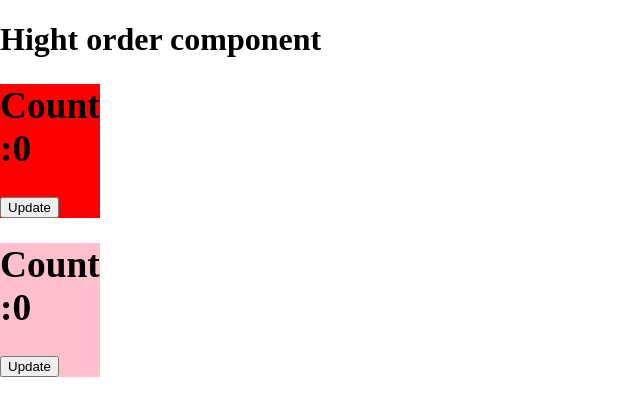
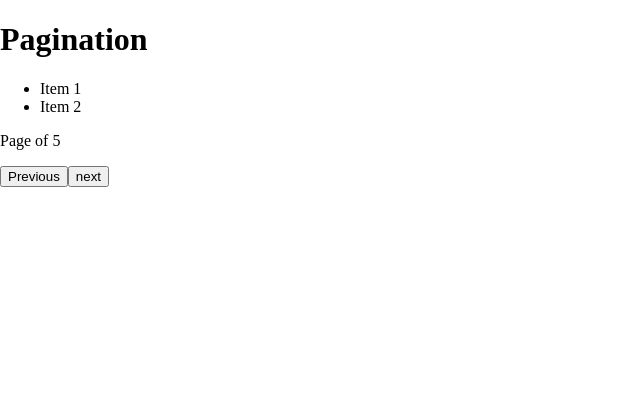
Before and after one commit to Ujala-355/Advance_react, a React (Create React App) app: page / in a window 1280 px wide. Shown: the top 416 px of the page, without its empty margins (0-640 px from the left). Built offline with nearby package versions, Linux system fonts and the light colour scheme.

Commit message:
pagination

```diff
--- a/src/App.js
+++ b/src/App.js
@@ -13,7 +13,8 @@ import React from "react"
 // import UseLocation from "./useLocation"
 // import UseHistory from "./useHistory"
 // import UseNavigate from "./useNavigate";
-import HOC from "./HOC"
+// import HOC from "./HOC"
+import Pagination from "./pagination"
 const App=()=>{
   return(
     <>
@@ -31,7 +32,8 @@ const App=()=>{
         {/* <UseLocation/> */}
         {/* <UseHistory/> */}
         {/* <UseNavigate/> */}
-        <HOC/>
+        {/* <HOC/> */}
+        <Pagination/>
     </>
   )
 }
--- /dev/null
+++ b/src/pagination.js
@@ -0,0 +1,41 @@
+import React,{useState} from "react";
+
+const data=[
+    'Item 1', 'Item 2', 'Item 3', 'Item 4', 'Item 5',
+    'Item 6', 'Item 7', 'Item 8', 'Item 9', 'Item 10',
+]
+const itemsPerPage=2;
+
+const Pagination=()=>{
+    const [current,setCurrent]=useState(true);
+    const startIndex=(current-1)*itemsPerPage;
+    const endIndex=startIndex+itemsPerPage;
+
+    const currentData=data.slice(startIndex,endIndex);
+    const totalPages=Math.ceil(data.length/itemsPerPage);
+
+    const handleNextPage=()=>{
+        if(current<totalPages){
+            setCurrent(current+1);
+        }
+    }
+    const handlePrevPage=()=>{
+        if(current>1){
+            setCurrent(current-1)
+        }
+    }
+    return(
+        <>
+            <h1>Pagination</h1>
+            <ul>
+                {currentData.map((item,index)=>(
+                    <li key={index}>{item}</li>
+                ))}
+            </ul>
+            <p> Page {current} of {totalPages}</p>
+            <button onClick={handlePrevPage} disabled={current===1}>Previous</button>
+            <button onClick={handleNextPage} disable={current===totalPages}>next</button>
+        </>
+    )
+}
+export default Pagination;
```
